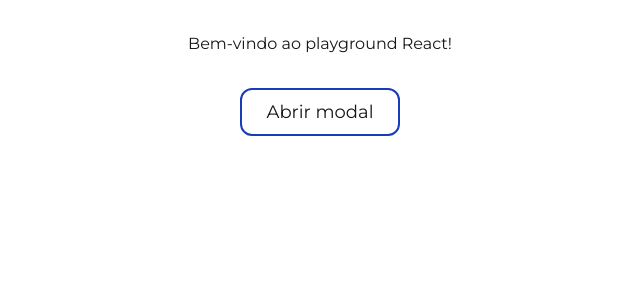
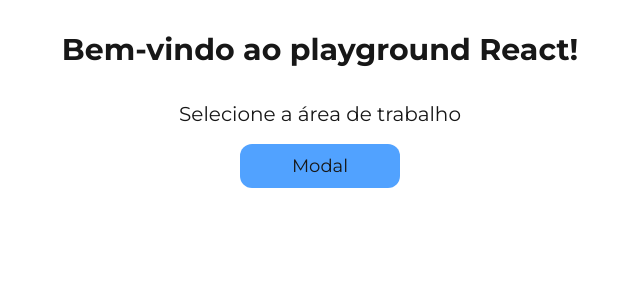
Before and after one commit to Pedro-Alonso/playground, a Next.js app: page / in a window 1280 px wide. Shown: the top 300 px of the page, without its empty margins (320-960 px from the left). Built offline with nearby package versions, Linux system fonts and the light colour scheme.

Commit message:
✨ Added Modal page

```diff
--- /dev/null
+++ b/src/app/(workspaces)/modal/page.tsx
@@ -0,0 +1,47 @@
+"use client";
+
+import { Button, ButtonSizes, ButtonTypes } from "@/components/button/button";
+import { Modal } from "@/components/modal/modal";
+import { Screen } from "@/components/screen/screen";
+import { useTranslation } from "@/hooks/use-translation.hook";
+import { useState } from "react";
+
+const ModalPage = () => {
+  const [isOpen, setIsOpen] = useState(false);
+
+  const translate = useTranslation("pages.modal");
+
+  const handleClose = () => setIsOpen(false);
+
+  const handleOpen = () => setIsOpen(true);
+
+  const handleGoBack = () => history.back();
+
+  return (
+    <Screen>
+      <div className="mb-10">
+        <Button
+          onClick={handleOpen}
+          size={ButtonSizes.medium}
+          type={ButtonTypes.primary}
+          text={translate("buttons.open")}
+        />
+      </div>
+      <Button
+        onClick={handleGoBack}
+        size={ButtonSizes.medium}
+        type={ButtonTypes.secondary}
+        text={translate("buttons.goBack")}
+      />
+
+      <Modal
+        isOpen={isOpen}
+        onClose={handleClose}
+        title={translate("modal.title")}
+        closeOnClickOutside
+      />
+    </Screen>
+  );
+};
+
+export default ModalPage;
--- a/src/app/page.tsx
+++ b/src/app/page.tsx
@@ -1,33 +1,41 @@
 "use client";
 
-import { Button, ButtonSizes, ButtonTypes } from "@/components/button/button";
-import { Modal } from "@/components/modal/modal";
+import { Link, LinkSizes, LinkTypes } from "@/components/link/link";
 import { Screen } from "@/components/screen/screen";
 import { useTranslation } from "@/hooks/use-translation.hook";
-import { useState } from "react";
+
+type Page = {
+  label: string;
+  path: string;
+};
 
 export default function Home() {
-  const [isOpen, setIsOpen] = useState(false);
-
   const translate = useTranslation("pages.home");
 
+  const pages: Page[] = [
+    {
+      label: translate("menu.options.modal"),
+      path: "modal",
+    },
+  ];
+
+  const renderPages = () =>
+    pages.map((page) => (
+      <Link
+        type={LinkTypes.primary}
+        size={LinkSizes.medium}
+        text={page.label}
+        to={page.path}
+        key={page.path}
+      />
+    ));
   return (
     <Screen className="gap-8">
-      <h1>{translate("welcome")}</h1>
-      <Button
-        type={ButtonTypes.secondary}
-        size={ButtonSizes.medium}
-        onClick={() => setIsOpen(true)}
-        text="Abrir modal"
-      />
-
-      <Modal
-        isOpen={isOpen}
-        title="Isso é um modal"
-        closeOnClickOutside
-        onAction={() => setIsOpen(false)}
-        onClose={() => setIsOpen(false)}
-      />
+      <h1 className="text-3xl font-bold">{translate("welcome")}</h1>
+      <div className="flex flex-col justify-center items-center gap-4">
+        <h2 className="text-xl">{translate("menu.title")}</h2>
+        <div className="flex flex-col gap-10">{renderPages()}</div>
+      </div>
     </Screen>
   );
 }
--- a/src/translations/pt-br.ts
+++ b/src/translations/pt-br.ts
@@ -2,6 +2,20 @@ export const PT_BR_TRANSLATIONS = {
   pages: {
     home: {
       welcome: "Bem-vindo ao playground React!",
+
+      menu: {
+        title: "Selecione a área de trabalho",
+        options: { modal: "Modal" },
+      },
+    },
+    modal: {
+      buttons: {
+        open: "Abrir modal",
+        goBack: "Voltar",
+      },
+      modal: {
+        title: "Isso é um modal",
+      },
     },
   },
   components: {
```
